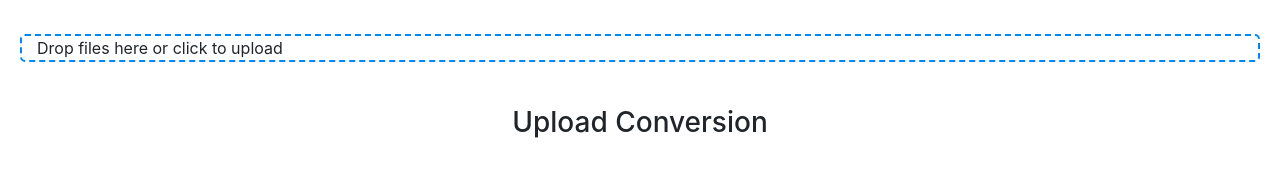
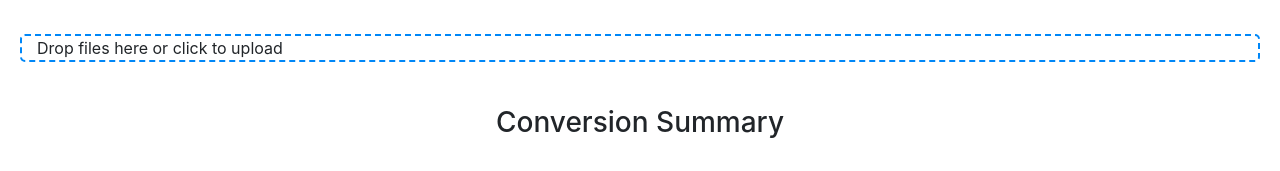
Before and after one commit to mwang87/MassSpecWebConversion, a Flask app: page / in a window 1280 px wide. Shown: the part 347-518 px from the top of the page. Run offline with Flask 2, Linux system fonts and the light colour scheme; some libraries are stand-ins or nearby versions.

Commit message:
change naming

```diff
--- a/templates/homepage.html
+++ b/templates/homepage.html
@@ -44,7 +44,7 @@
 
             <div id="app-4" class="container-fluid">
                 <br>
-                <h3 class="text-center">Upload Conversion</h3>
+                <h3 class="text-center">Conversion Summary</h3>
                 <br>
                 <table class="table table-sm table-striped">
                     <thead>
```
